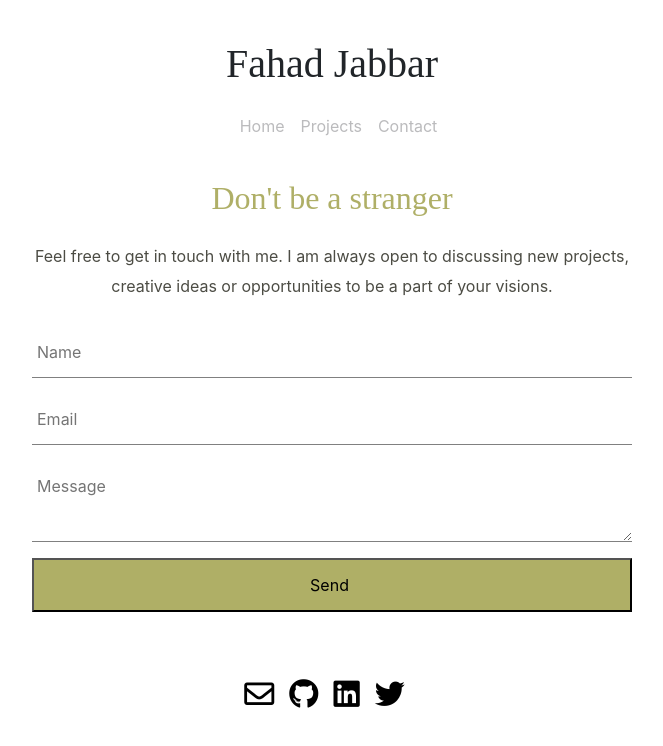
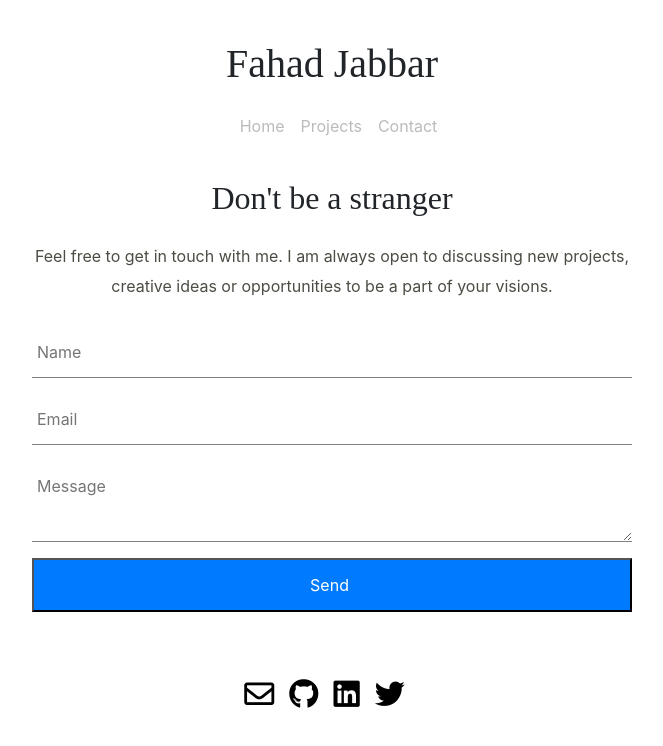
Before and after one commit to hereisfahad/portfolio, a React (Create React App) app: page /contact in a window 1280 px wide. Shown: the top 746 px of the page, without its empty margins (308-971 px from the left). Built offline with nearby package versions, Linux system fonts and the light colour scheme; a web font is replaced by a local one.

Commit message:
update color scheme for contact form

```diff
--- a/src/components/contact/contact.component.jsx
+++ b/src/components/contact/contact.component.jsx
@@ -39,7 +39,6 @@ class Contact extends React.Component {
       <div className="showCaseDiv animated lightSpeedIn textDiv">
         <h2
           style={{
-            color: "#9a9a3ec9",
             marginBottom: "1.5rem",
             fontFamily: "Crafty Girls"
           }}
--- a/src/components/contact/contact.styles.css
+++ b/src/components/contact/contact.styles.css
@@ -22,7 +22,8 @@ textarea {
   outline: none;
 }
 button {
-  background-color: #9a9a3ec9;
+  background-color: #007bff;
+  color: white;
   outline: none;
   font-size: 18px;
   padding: 10px 10px 10px 5px;
```
Also changed, not shown: 1 other file (tests, documents, lock files or other folders).
